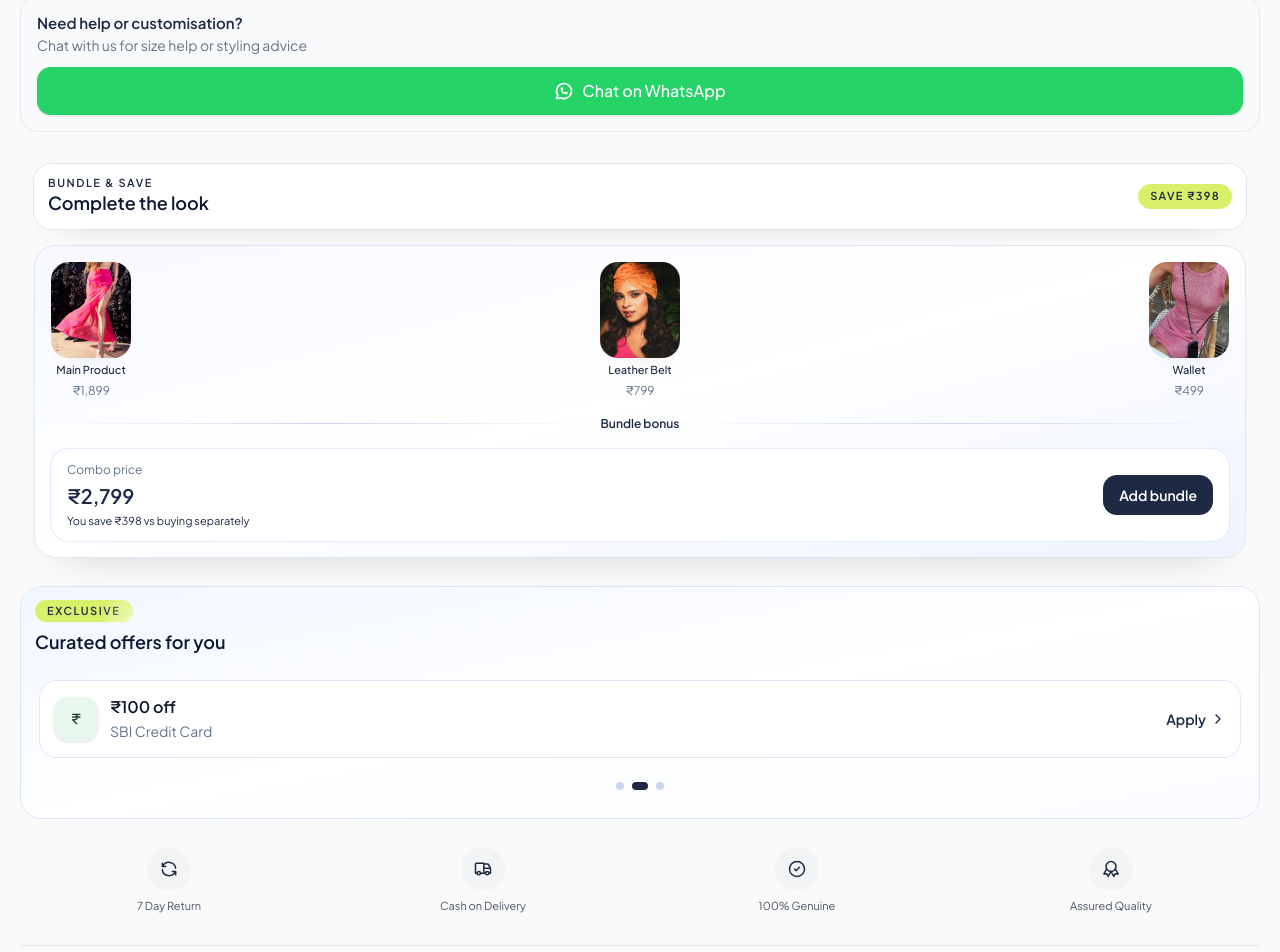
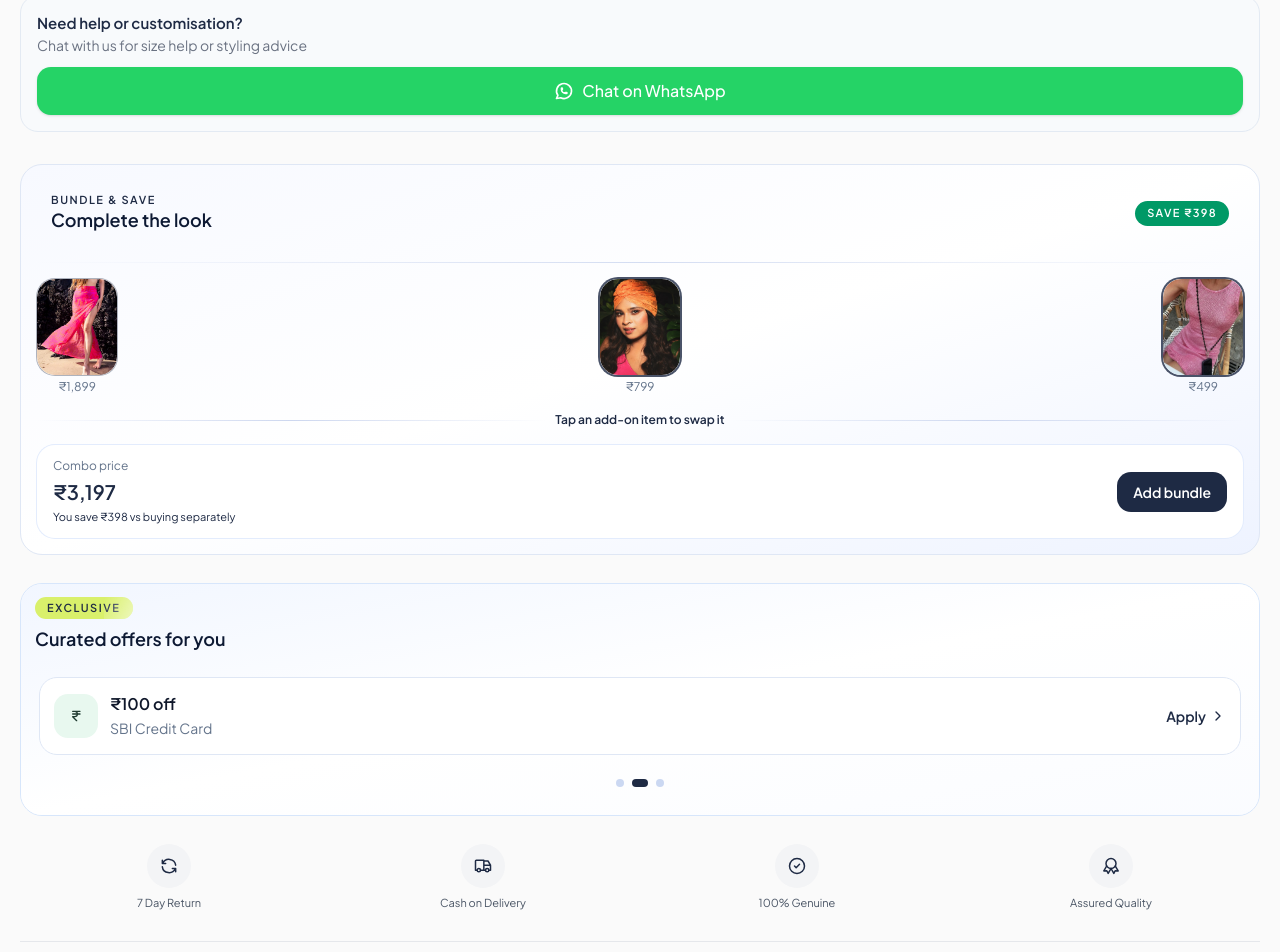
Before and after one commit to AmritanshPandey/covera-ui, a Next.js app: page / in a window 1280 px wide. Shown: the part 2118-3070 px from the top of the page. Built offline with nearby package versions, Linux system fonts and the light colour scheme.

Commit message:
updated offers component

```diff
--- a/app/globals.css
+++ b/app/globals.css
@@ -144,3 +144,12 @@ body {
 .animate-marquee {
   animation: marquee 18s linear infinite;
 }
+
+.hide-scrollbar {
+  -ms-overflow-style: none;
+  scrollbar-width: none;
+}
+
+.hide-scrollbar::-webkit-scrollbar {
+  display: none;
+}
--- a/components/product-combo.tsx
+++ b/components/product-combo.tsx
@@ -1,61 +1,139 @@
 "use client"
 
 import Image from "next/image"
+import { useMemo, useState } from "react"
+
+const MAIN_PRODUCT_IMAGE = "/product1.webp"
+
+type ComboItem = {
+  src: string
+  label: string
+  price: string
+  locked?: boolean
+}
 
 const comboItems = [
-  { src: "/product1.webp", label: "Main Product", price: "₹1,899" },
+  { src: MAIN_PRODUCT_IMAGE, label: "Signature Piece", price: "₹1,899", locked: true },
   { src: "/combo1.webp", label: "Leather Belt", price: "₹799" },
   { src: "/combo2.webp", label: "Wallet", price: "₹499" },
-]
+] satisfies ComboItem[]
+
+const swapOptionsByTarget: Record<number, ComboItem[]> = {
+  1: [
+    { src: "/combo1.webp", label: "Leather Belt", price: "₹799" },
+    { src: "/combo3.webp", label: "Canvas Cap", price: "₹399" },
+    { src: "/combo4.webp", label: "Aviator Shades", price: "₹1,199" },
+  ],
+  2: [
+    { src: "/combo2.webp", label: "Slim Wallet", price: "₹499" },
+    { src: "/combo3.webp", label: "Canvas Cap", price: "₹399" },
+    { src: "/combo4.webp", label: "Aviator Shades", price: "₹1,199" },
+  ],
+}
 
 export default function ProductCombo() {
+  const [items, setItems] = useState<ComboItem[]>(comboItems)
+  const [swapTarget, setSwapTarget] = useState<number | null>(null)
+
+  const comboTotal = useMemo(() => {
+    const sum = items.reduce((acc, item) => acc + parseInt(item.price.replace(/[^0-9]/g, ""), 10), 0)
+    return `₹${sum.toLocaleString("en-IN")}`
+  }, [items])
+
+  const activeSwapOptions = swapTarget === null ? [] : (swapOptionsByTarget[swapTarget] ?? [])
+
+  const swapTargetLabel = swapTarget === null ? "" : (items[swapTarget]?.label ?? "add-on")
+
+  const handleSwap = (option: ComboItem) => {
+    if (swapTarget === null) return
+    setItems((prev) =>
+      prev.map((item, idx) => (idx === swapTarget ? option : item)),
+    )
+    setSwapTarget(null)
+  }
+
   return (
-    <section className="mt-8 space-y-4">
-      {/* HEADER */}
-      <div className="relative px-3.5">
-        <div className="flex items-center justify-between rounded-2xl bg-white/85 px-3.5 py-3 shadow-[0_14px_30px_-26px_rgba(0,0,0,0.35)] ring-1 ring-[#dfe7f5] backdrop-blur">
+    <section className="mt-8">
+      {/* COMBO CARD */}
+      <div className=" space-y-4 rounded-3xl border border-[#dfe7f5] bg-gradient-to-br from-[#f7f9ff] via-white to-[#eef3ff] p-4">
+        {/* HEADER */}
+        <div className="flex items-center justify-between px-3.5 py-3">
           <div className="leading-tight text-[#0d1933]">
             <p className="text-[11px] font-semibold uppercase tracking-[0.14em] text-[#1E2A44]">Bundle & save</p>
             <p className="text-lg font-semibold">Complete the look</p>
           </div>
-          <span className="rounded-full bg-[#D9F06B] px-3 py-1 text-[11px] font-semibold uppercase tracking-[0.12em] text-[#1E2A44] shadow-[0_10px_24px_-18px_rgba(0,0,0,0.35)]">
+          <span className="rounded-full bg-emerald-600 px-3 py-1 text-[11px] font-semibold uppercase tracking-[0.12em] text-white">
             Save ₹398
           </span>
         </div>
-      </div>
 
-      {/* COMBO CARD */}
-      <div className="mx-3.5 space-y-4 rounded-3xl border border-[#dfe7f5] bg-gradient-to-br from-[#f7f9ff] via-white to-[#eef3ff] p-4 shadow-[0_20px_40px_-32px_rgba(0,0,0,0.28)]">
+        <div className="h-px w-full bg-gradient-to-r from-transparent via-[#d4ddf2] to-transparent" />
+
         {/* PRODUCT ROW */}
         <div className="flex items-center justify-between gap-3">
-          {comboItems.map((item) => (
-            <div key={item.src} className="flex flex-col items-center gap-1">
-              <div className="relative h-24 w-20 rounded-2xl bg-white shadow-[0_12px_30px_-24px_rgba(0,0,0,0.28)]">
+          {items.map((item, idx) => (
+            <button
+              key={`${item.src}-${idx}`}
+              type="button"
+              onClick={() => {
+                if (idx === 0 || item.locked) return
+                setSwapTarget(idx)
+              }}
+              className={`group flex flex-col items-center gap-1 rounded-2xl ${idx === 0 || item.locked ? "cursor-default" : "cursor-pointer"}`}
+            >
+              <div className={`relative h-24 w-20 overflow-hidden rounded-2xl bg-white ${idx === 0 || item.locked ? "ring-1 ring-[#1E2A44]/35" : "ring-2 ring-[#1E2A44]/80"} ${swapTarget === idx ? "ring-2 ring-[#1E2A44]" : ""}`}>
                 <Image src={item.src} alt={item.label} fill className="object-cover rounded-2xl" />
+                {swapTarget === idx && (
+                  <div className="absolute inset-0 flex items-center justify-center bg-[#1E2A44]/70 text-[11px] font-semibold uppercase tracking-[0.12em] text-white backdrop-blur-[2px]">
+                    Tap to swap
+                  </div>
+                )}
               </div>
-              <p className="text-[11px] font-medium text-[#1E2A44]">{item.label}</p>
               <span className="text-xs text-[#64748b]">{item.price}</span>
-            </div>
+            </button>
           ))}
         </div>
 
         {/* SEPARATOR */}
         <div className="flex items-center gap-2 text-[12px] font-semibold text-[#1E2A44]">
           <span className="h-px flex-1 bg-gradient-to-r from-transparent via-[#cdd7ef] to-transparent" />
-          Bundle bonus
+          {swapTarget === null ? "Tap an add-on item to swap it" : `Choose a ${swapTargetLabel}`}
           <span className="h-px flex-1 bg-gradient-to-r from-transparent via-[#cdd7ef] to-transparent" />
         </div>
+
+        {/* SWAP CAROUSEL (conditional) */}
+        {swapTarget !== null && (
+          <div>
+            <div className="flex gap-3 overflow-x-auto pb-1 hide-scrollbar">
+              {activeSwapOptions.map((opt) => (
+                <button
+                  key={`${opt.src}-${swapTarget}`}
+                  type="button"
+                  onClick={() => handleSwap(opt)}
+                  className="group relative w-28 shrink-0 rounded-2xl text-left transition hover:-translate-y-0.5 active:scale-[0.98]"
+                >
+                  <div className="relative h-28 w-full overflow-hidden rounded-2xl">
+                    <Image src={opt.src} alt={opt.label} fill className="object-cover" />
+                  </div>
+                  <div className="p-2">
+                    <p className="text-[12px] text-[#64748b]">{opt.price}</p>
+                  </div>
+                </button>
+              ))}
+            </div>
+          </div>
+        )}
 
         {/* PRICE ROW */}
         <div className="flex items-center justify-between rounded-2xl bg-white px-4 py-3 ring-1 ring-[#e3ecfd]">
           <div className="space-y-[2px]">
             <p className="text-[12px] text-[#64748b]">Combo price</p>
-            <p className="text-[20px] font-semibold text-[#1E2A44]">₹2,799</p>
+            <p className="text-[20px] font-semibold text-[#1E2A44]">{comboTotal}</p>
             <p className="text-[11px] text-[#1E2A44]">You save ₹398 vs buying separately</p>
           </div>
 
           {/* CTA */}
-          <button className="rounded-xl bg-[#1E2A44] px-4 py-2.5 text-sm font-semibold text-white shadow-[0_10px_26px_-22px_rgba(0,0,0,0.35)] transition hover:translate-y-[-1px] active:scale-[0.98]">
+          <button className="rounded-xl bg-[#1E2A44] px-4 py-2.5 text-sm font-semibold text-white transition hover:translate-y-[-1px] active:scale-[0.98]">
             Add bundle
           </button>
         </div>
--- a/components/product-offers.tsx
+++ b/components/product-offers.tsx
@@ -76,7 +76,7 @@ export default function ProductOffers() {
 
                 <div className="flex items-center justify-between gap-3">
                   <div className="flex items-center gap-3">
-                    <div className={`flex h-11 w-11 items-center justify-center rounded-xl shadow-sm transition duration-300 group-hover:scale-105 ${offer.bg ?? "bg-[#eaf0fb] text-[#1c2c4f]"}`}>
+                    <div className={`flex h-11 w-11 items-center justify-center rounded-xl transition duration-300 group-hover:scale-105 ${offer.bg ?? "bg-[#eaf0fb] text-[#1c2c4f]"}`}>
                       {offer.icon ?? <IconTag size={16} />}
                     </div>
                     <div className="space-y-1">
```
Also changed, not shown: public/combo3.webp (added), public/combo4.webp (added).
